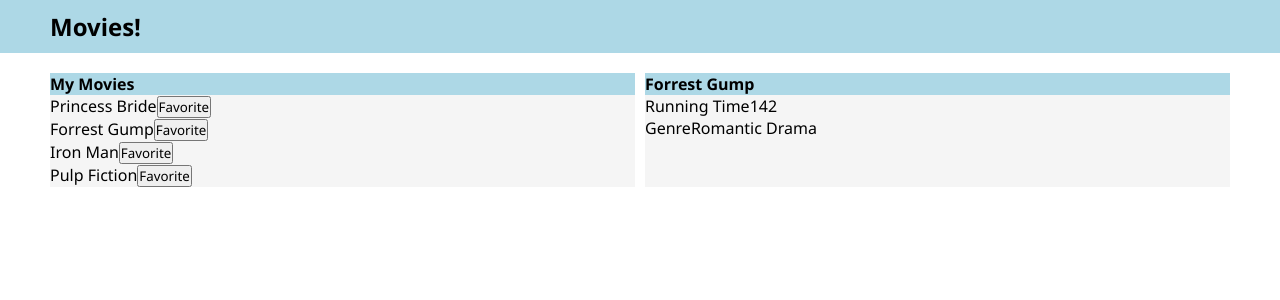
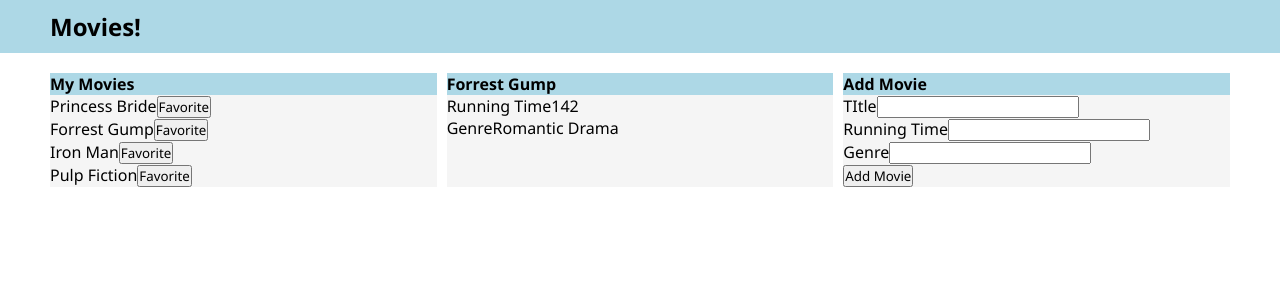
Before and after one commit to a2thedev/movies-frontend, a React (Create React App) app: page / in a window 1280 px wide. Shown: the top 300 px of the page. Built offline with nearby package versions, Linux system fonts and the light colour scheme.

Commit message:
Created onSubmit

```diff
--- a/src/App.jsx
+++ b/src/App.jsx
@@ -2,6 +2,7 @@ import "./App.css";
 import Header from "./components/Header/Header";
 import MovieList from "./components/MovieList/MovieList";
 import MovieInfo from "./components/MovieInfo/Movieinfo";
+import NewMovieForm from "./components/NewMovieForm/NewMovieForm";
 import axios from "axios";
 function App() {
   const selectedMovie = {
@@ -19,6 +20,7 @@ function App() {
       <div className="flex-container">
         <MovieList />
         <MovieInfo movieObj={selectedMovie} />
+        <NewMovieForm />
       </div>
     </div>
   );
--- /dev/null
+++ b/src/components/MovieItem/MovieItem.css
@@ -0,0 +1,3 @@
+.active-btn {
+  background-color: mediumslateblue;
+}
--- a/src/components/MovieItem/MovieItem.jsx
+++ b/src/components/MovieItem/MovieItem.jsx
@@ -1,14 +1,22 @@
-const movieItem = ({ title }) => {
+import React, { useState } from "react";
+import "./MovieItem.css";
+const MovieItem = ({ title }) => {
+  const [isFavorite, setIsFavorite] = useState(false);
+
   const handleClick = (e) => {
-    console.log(e);
+    setIsFavorite(!isFavorite);
   };
+
+  const btnClass = isFavorite ? "active-btn" : "";
 
   return (
     <div className="movie-item">
       <span>{title}</span>
-      <button onClick={handleClick}>Favorite</button>
+      <button className={btnClass} onClick={handleClick}>
+        Favorite
+      </button>
     </div>
   );
 };
 
-export default movieItem;
+export default MovieItem;
--- /dev/null
+++ b/src/components/NewMovieForm/NewMovieForm.jsx
@@ -0,0 +1,41 @@
+import React, { useState } from "react";
+
+const NewMovieForm = ({}) => {
+  const [title, setTitle] = useState("");
+  const [runningTime, setRunningTime] = useState("");
+  const [genre, setGenre] = useState("");
+
+  const handleSubmit = (e) => {
+    e.preventDefault();
+    const formData = {
+      title,
+      runningTime,
+      genre,
+    };
+    console.log(formData);
+  };
+
+  return (
+    <form onSubmit={handleSubmit} className="flex-item">
+      <h4>Add Movie</h4>
+      <div>
+        <label>TItle</label>
+        <input value={title} onChange={(e) => setTitle(e.target.value)} />
+      </div>
+      <div>
+        <label>Running Time</label>
+        <input
+          value={runningTime}
+          onChange={(e) => setRunningTime(e.target.value)}
+        />
+      </div>
+      <div>
+        <label>Genre</label>
+        <input value={genre} onChange={(e) => setGenre(e.target.value)} />
+      </div>
+      <button type="submit">Add Movie</button>
+    </form>
+  );
+};
+
+export default NewMovieForm;
```
